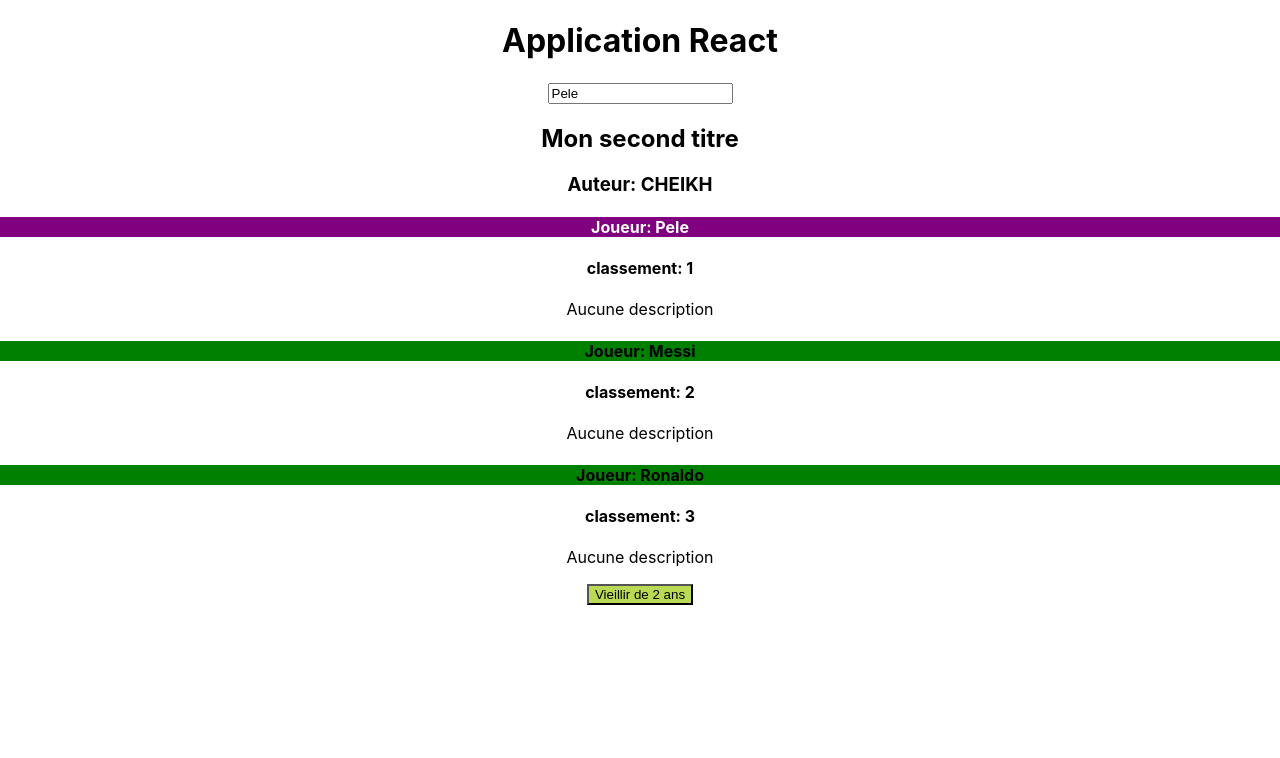
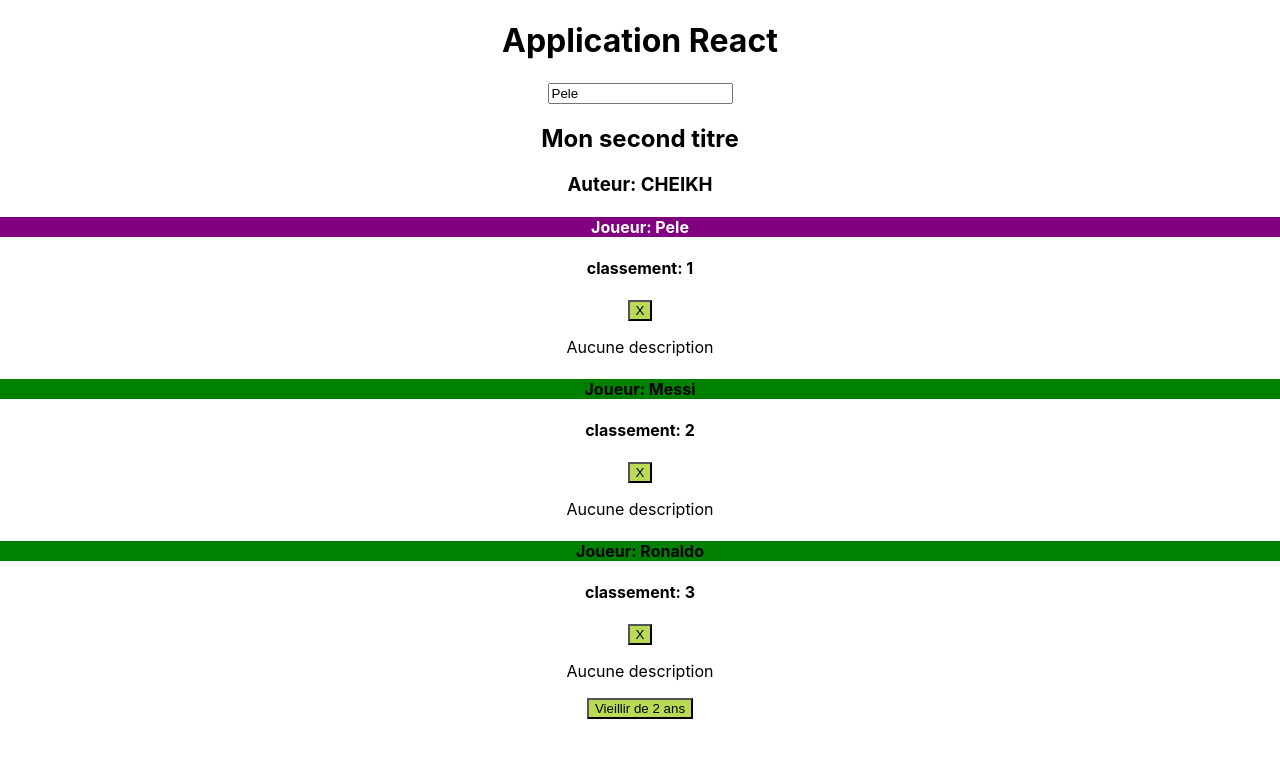
Before and after one commit to locheikh/my-firts-app, a React (Create React App) app: page / in a window 1280 px wide. Shown: the top 758 px of the page. Built offline with nearby package versions, Linux system fonts and the light colour scheme.

Commit message:
Manipuler State via un élément d'une liste (récupération de l'id à travers map)

```diff
--- a/src/App.js
+++ b/src/App.js
@@ -40,6 +40,12 @@ class App extends Component {  //à la base fonction ss render ni compenent, fra
     //this.setState({joueurs})
   }
 
+  cacherNom = id => {
+    const joueurs= {... this.state.joueurs};
+    joueurs[id].nom='X'
+    this.setState({joueurs})
+  }
+
   handleShowDescription = () =>{
     const isShow=!this.state.isShow;
     this.setState({isShow})
@@ -59,6 +65,7 @@ class App extends Component {  //à la base fonction ss render ni compenent, fra
     const liste = Object.keys(joueurs)
       .map(joueur => (
         <Membre
+        cacherNom= {()=>this.cacherNom(joueur)}
         nom = {joueurs[joueur].nom}
         classement = {joueurs[joueur].classement} />
       ))
--- a/src/components/Membre.js
+++ b/src/components/Membre.js
@@ -8,7 +8,7 @@ import React, {Fragment} from 'react'
  */
 //component stateless
 
-const Membre = ({nom,classement, children}) => {
+const Membre = ({nom,classement, children, cacherNom}) => {
     //const name = props.nom;
     //console.log(props);
     return(
@@ -18,6 +18,7 @@ const Membre = ({nom,classement, children}) => {
                 color: classement < 2 ? 'white' : 'black'}}>Joueur: {nom}
             </h4>
             <h4>classement: {classement}</h4>
+            <button onClick= {cacherNom}>X</button>
             {children ? <p>{children}</p> : <p>Aucune description</p>}
         </Fragment>
 
```
